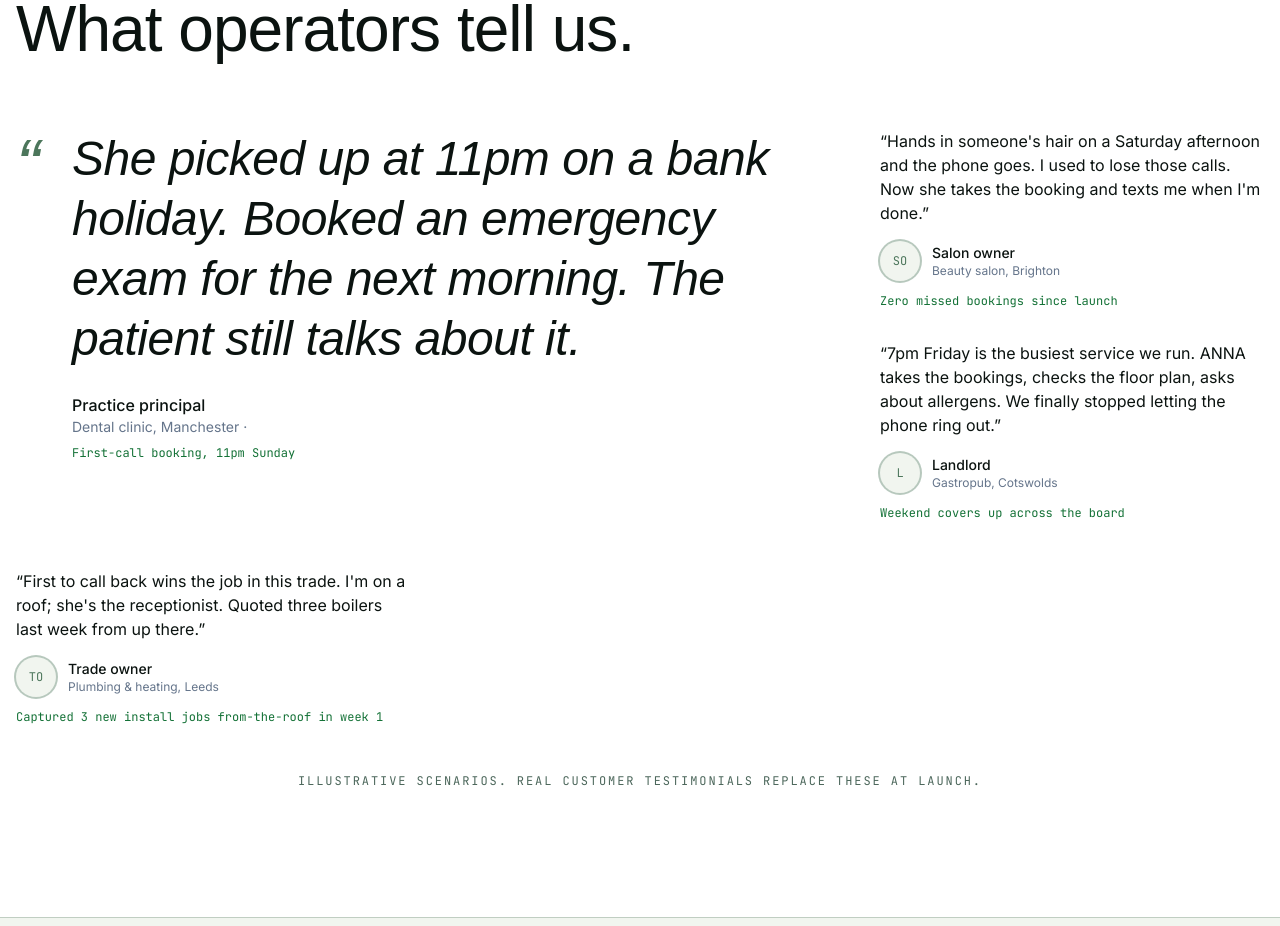
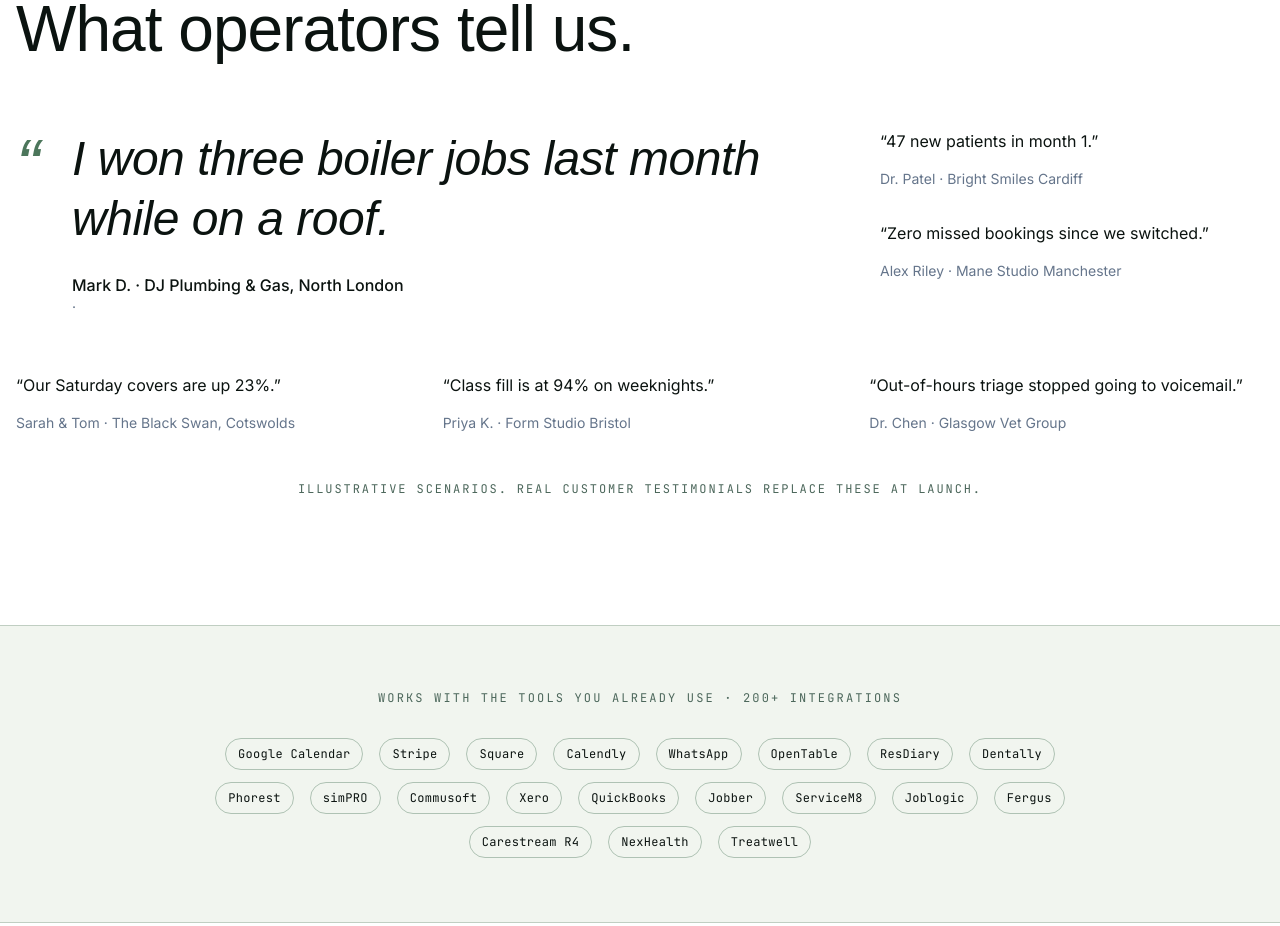
Before and after one commit to nfilippov733/anna-reception, a Next.js app: page / in a window 1280 px wide. Shown: the part 6980-7906 px from the top of the page. Built offline with nearby package versions, Linux system fonts and the light colour scheme; a web font is replaced by a local one.

Commit message:
feat(testimonials): v3 — 6 segment-anchored quotes, hero is Trades

```diff
--- a/src/components/sections/TestimonialWall.tsx
+++ b/src/components/sections/TestimonialWall.tsx
@@ -2,23 +2,10 @@ import { TESTIMONIALS } from "@/content/testimonials";
 import { Kicker } from "@/components/primitives/Kicker";
 import { PullQuote } from "@/components/primitives/PullQuote";
 import { Reveal } from "@/components/primitives/Reveal";
-import Image from "next/image";
-
-function AvatarPlaceholder({ name, size = 40 }: { name: string; size?: number }) {
-  const initials = name.split(" ").map((n) => n[0]).slice(0, 2).join("").toUpperCase();
-  return (
-    <span
-      aria-hidden="true"
-      style={{ width: size, height: size }}
-      className="inline-flex items-center justify-center rounded-full bg-cream-deep text-sage font-mono text-xs ring-2 ring-sage/40"
-    >
-      {initials}
-    </span>
-  );
-}
 
 export function TestimonialWall() {
-  const [hero, ...rest] = TESTIMONIALS;
+  const hero = TESTIMONIALS.find((t) => t.hero) ?? TESTIMONIALS[0];
+  const rest = TESTIMONIALS.filter((t) => t !== hero);
   return (
     <section className="mx-auto max-w-page px-4 py-24 md:py-32" aria-labelledby="testimonials-heading">
       <Kicker number="07" label="What operators tell us" />
@@ -30,10 +17,10 @@ export function TestimonialWall() {
           <Reveal className="md:col-span-2">
             <PullQuote
               quote={hero.quote}
-              attribution={hero.name}
-              role={hero.role}
+              attribution={hero.attribution}
+              role=""
               business=""
-              metric={hero.metric}
+              metric=""
             />
           </Reveal>
         )}
@@ -42,18 +29,9 @@ export function TestimonialWall() {
             {rest.slice(0, 2).map((t, i) => (
               <figure key={i}>
                 <blockquote className="text-ink">&ldquo;{t.quote}&rdquo;</blockquote>
-                <figcaption className="mt-4 flex items-center gap-3">
-                  {t.avatarSrc ? (
-                    <Image src={t.avatarSrc} alt={t.name} width={40} height={40} className="rounded-full ring-2 ring-sage/40" />
-                  ) : (
-                    <AvatarPlaceholder name={t.name} size={40} />
-                  )}
-                  <div>
-                    <div className="text-sm font-medium text-ink">{t.name}</div>
-                    <div className="text-xs text-fg-muted">{t.role}</div>
-                  </div>
+                <figcaption className="mt-4">
+                  <div className="text-sm text-fg-muted">{t.attribution}</div>
                 </figcaption>
-                <p className="mt-3 font-mono text-xs tabular-nums text-primary">{t.metric}</p>
               </figure>
             ))}
           </div>
@@ -65,18 +43,9 @@ export function TestimonialWall() {
             {rest.slice(2).map((t, i) => (
               <figure key={i}>
                 <blockquote className="text-ink">&ldquo;{t.quote}&rdquo;</blockquote>
-                <figcaption className="mt-4 flex items-center gap-3">
-                  {t.avatarSrc ? (
-                    <Image src={t.avatarSrc} alt={t.name} width={40} height={40} className="rounded-full ring-2 ring-sage/40" />
-                  ) : (
-                    <AvatarPlaceholder name={t.name} size={40} />
-                  )}
-                  <div>
-                    <div className="text-sm font-medium text-ink">{t.name}</div>
-                    <div className="text-xs text-fg-muted">{t.role}</div>
-                  </div>
+                <figcaption className="mt-4">
+                  <div className="text-sm text-fg-muted">{t.attribution}</div>
                 </figcaption>
-                <p className="mt-3 font-mono text-xs tabular-nums text-primary">{t.metric}</p>
               </figure>
             ))}
           </div>
--- a/src/content/testimonials.ts
+++ b/src/content/testimonials.ts
@@ -1,44 +1,41 @@
 export type Testimonial = {
+  vertical: "dental" | "beauty" | "pubs" | "construction" | "fitness" | "vet";
   quote: string;
-  name: string;
-  role: string;
-  metric: string;
-  avatarSrc: string | null;
-  /** Marketing replaces these with real customer testimonials before launch. */
-  illustrative?: boolean;
+  attribution: string;     // "Name · Business, City"
+  hero?: boolean;          // set true for the one visually-dominant quote
 };
 
+// v3 §7.4 + §9.5: hero quote is a Trades operator.
 export const TESTIMONIALS: Testimonial[] = [
   {
-    quote: "She picked up at 11pm on a bank holiday. Booked an emergency exam for the next morning. The patient still talks about it.",
-    name: "Practice principal",
-    role: "Dental clinic, Manchester",
-    metric: "First-call booking, 11pm Sunday",
-    avatarSrc: null,
-    illustrative: true,
+    vertical: "construction",
+    quote: "I won three boiler jobs last month while on a roof.",
+    attribution: "Mark D. · DJ Plumbing & Gas, North London",
+    hero: true,
   },
   {
-    quote: "Hands in someone's hair on a Saturday afternoon and the phone goes. I used to lose those calls. Now she takes the booking and texts me when I'm done.",
-    name: "Salon owner",
-    role: "Beauty salon, Brighton",
-    metric: "Zero missed bookings since launch",
-    avatarSrc: null,
-    illustrative: true,
+    vertical: "dental",
+    quote: "47 new patients in month 1.",
+    attribution: "Dr. Patel · Bright Smiles Cardiff",
   },
   {
-    quote: "7pm Friday is the busiest service we run. ANNA takes the bookings, checks the floor plan, asks about allergens. We finally stopped letting the phone ring out.",
-    name: "Landlord",
-    role: "Gastropub, Cotswolds",
-    metric: "Weekend covers up across the board",
-    avatarSrc: null,
-    illustrative: true,
+    vertical: "beauty",
+    quote: "Zero missed bookings since we switched.",
+    attribution: "Alex Riley · Mane Studio Manchester",
   },
   {
-    quote: "First to call back wins the job in this trade. I'm on a roof; she's the receptionist. Quoted three boilers last week from up there.",
-    name: "Trade owner",
-    role: "Plumbing & heating, Leeds",
-    metric: "Captured 3 new install jobs from-the-roof in week 1",
-    avatarSrc: null,
-    illustrative: true,
+    vertical: "pubs",
+    quote: "Our Saturday covers are up 23%.",
+    attribution: "Sarah & Tom · The Black Swan, Cotswolds",
+  },
+  {
+    vertical: "fitness",
+    quote: "Class fill is at 94% on weeknights.",
+    attribution: "Priya K. · Form Studio Bristol",
+  },
+  {
+    vertical: "vet",
+    quote: "Out-of-hours triage stopped going to voicemail.",
+    attribution: "Dr. Chen · Glasgow Vet Group",
   },
 ];
```
